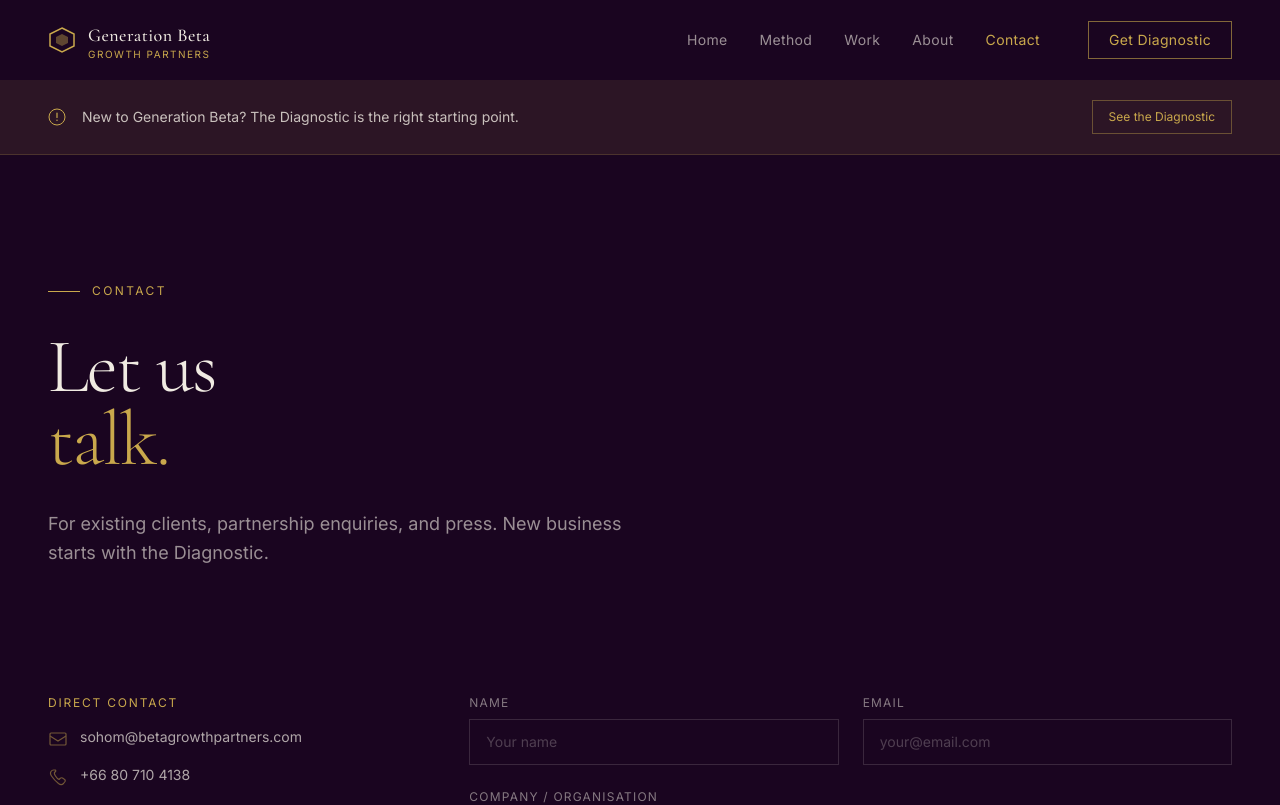
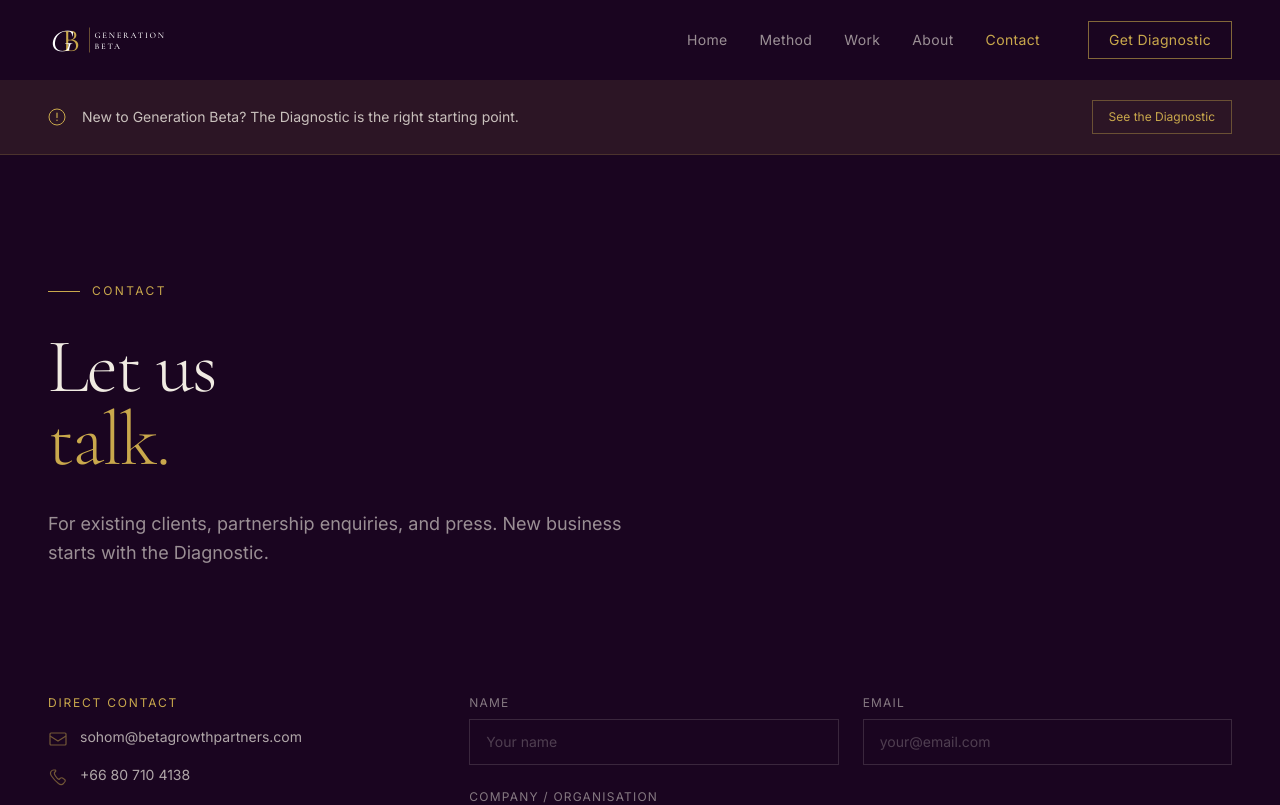
Before and after one commit to marketersohom/betagrowth-website, a Next.js app: page /contact in a window 1280 px wide. Shown: the top 805 px of the page. Built offline with nearby package versions, Linux system fonts and the light colour scheme.

Commit message:
feat: replace nav logo with SVG GB monogram component

```diff
--- /dev/null
+++ b/components/Logo.tsx
@@ -0,0 +1,91 @@
+interface LogoProps {
+  className?: string;
+  width?: number;
+}
+
+export default function Logo({ className = "", width = 140 }: LogoProps) {
+  // ViewBox: 280 × 72. At width=140 everything scales at 0.5x.
+  // Monogram: italic G (white) overlapping serif B (gold), G rendered last so it sits in front.
+  // Separator: 1pt vertical gold line.
+  // Wordmark: GENERATION / BETA in Cormorant Garamond, uppercase, white.
+  return (
+    <svg
+      viewBox="0 0 280 72"
+      width={width}
+      fill="none"
+      xmlns="http://www.w3.org/2000/svg"
+      className={className}
+      role="img"
+      aria-label="Generation Beta"
+    >
+      {/* B — gold, upright serif, rendered first (behind) */}
+      <text
+        x="28"
+        y="58"
+        style={{
+          fontFamily: "var(--font-cormorant), Georgia, 'Times New Roman', serif",
+          fontSize: 64,
+          fontWeight: 400,
+          fill: "#c9a84c",
+        }}
+      >
+        B
+      </text>
+
+      {/* G — white, italic, rendered second (in front) */}
+      <text
+        x="2"
+        y="58"
+        style={{
+          fontFamily: "var(--font-cormorant), Georgia, 'Times New Roman', serif",
+          fontSize: 64,
+          fontWeight: 300,
+          fontStyle: "italic",
+          fill: "#ffffff",
+        }}
+      >
+        G
+      </text>
+
+      {/* Vertical gold separator */}
+      <line
+        x1="83"
+        y1="11"
+        x2="83"
+        y2="61"
+        stroke="#c9a84c"
+        strokeWidth="0.9"
+      />
+
+      {/* Wordmark line 1 */}
+      <text
+        x="93"
+        y="31"
+        style={{
+          fontFamily: "var(--font-cormorant), Georgia, 'Times New Roman', serif",
+          fontSize: 17,
+          fontWeight: 500,
+          letterSpacing: 3.5,
+          fill: "#ffffff",
+        }}
+      >
+        GENERATION
+      </text>
+
+      {/* Wordmark line 2 */}
+      <text
+        x="93"
+        y="54"
+        style={{
+          fontFamily: "var(--font-cormorant), Georgia, 'Times New Roman', serif",
+          fontSize: 17,
+          fontWeight: 500,
+          letterSpacing: 3.5,
+          fill: "#ffffff",
+        }}
+      >
+        BETA
+      </text>
+    </svg>
+  );
+}
--- a/components/Nav.tsx
+++ b/components/Nav.tsx
@@ -4,6 +4,7 @@ import { useEffect, useState } from "react";
 import Link from "next/link";
 import { usePathname } from "next/navigation";
 import { motion } from "framer-motion";
+import Logo from "@/components/Logo";
 
 const links = [
   { href: "/", label: "Home" },
@@ -41,21 +42,8 @@ export default function Nav() {
     >
       <nav className="max-w-7xl mx-auto px-6 lg:px-12 h-16 lg:h-20 flex items-center justify-between">
         {/* Logo */}
-        <Link href="/" className="flex items-center gap-3 group">
-          <div className="w-7 h-7 relative">
-            <svg viewBox="0 0 28 28" fill="none" xmlns="http://www.w3.org/2000/svg">
-              <path d="M14 2L26 8V20L14 26L2 20V8L14 2Z" stroke="#c9a84c" strokeWidth="1.5" fill="none"/>
-              <path d="M14 8L20 11V17L14 20L8 17V11L14 8Z" fill="#c9a84c" opacity="0.4"/>
-            </svg>
-          </div>
-          <div className="flex flex-col leading-none">
-            <span className="font-display text-cream text-lg font-medium tracking-wide">
-              Generation Beta
-            </span>
-            <span className="text-gold text-[10px] font-body tracking-[0.15em] uppercase">
-              Growth Partners
-            </span>
-          </div>
+        <Link href="/" aria-label="Generation Beta — Home">
+          <Logo width={140} />
         </Link>
 
         {/* Desktop Links */}
```
